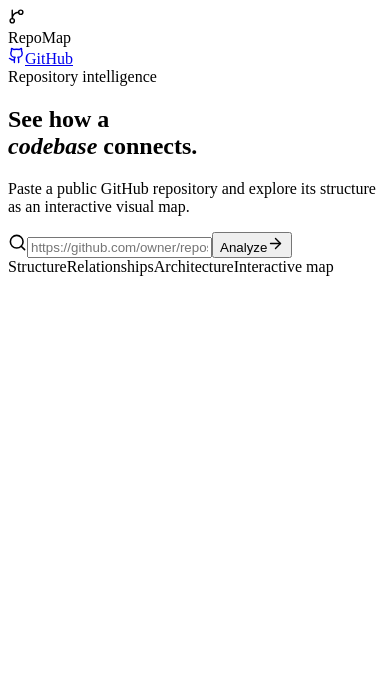
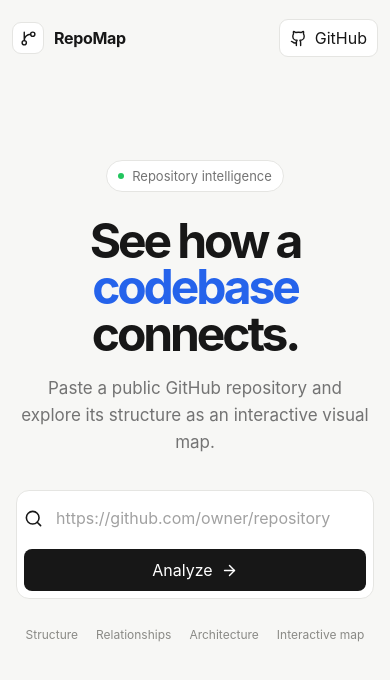
Before and after one commit to spideythedev/repo-map, a Next.js app: page / in a window 390 px wide. Shown: the top 680 px of the page. Built offline with nearby package versions, Linux system fonts and the light colour scheme.

Commit message:
Update globals.css

```diff
--- a/app/globals.css
+++ b/app/globals.css
@@ -1,3 +1,419 @@
+:root {
+  --bg: #f7f7f5;
+  --surface: #ffffff;
+  --text: #171717;
+  --muted: #737373;
+  --line: #e5e5e2;
+  --accent: #2563eb;
+  --accent-soft: #eff6ff;
+  --danger: #dc2626;
+}
+
+* {
+  box-sizing: border-box;
+}
+
+html {
+  scroll-behavior: smooth;
+}
+
+body {
+  margin: 0;
+  background: var(--bg);
+  color: var(--text);
+  font-family:
+    Inter,
+    ui-sans-serif,
+    system-ui,
+    -apple-system,
+    BlinkMacSystemFont,
+    "Segoe UI",
+    sans-serif;
+}
+
+button,
+input {
+  font: inherit;
+}
+
+button {
+  cursor: pointer;
+}
+
+.nav {
+  width: min(1180px, calc(100% - 40px));
+  height: 76px;
+  margin: auto;
+  display: flex;
+  align-items: center;
+  justify-content: space-between;
+}
+
+.brand {
+  display: flex;
+  align-items: center;
+  gap: 10px;
+  font-weight: 650;
+  letter-spacing: -0.02em;
+}
+
+.brand-mark {
+  width: 32px;
+  height: 32px;
+  border: 1px solid var(--line);
+  border-radius: 9px;
+  display: grid;
+  place-items: center;
+  background: var(--surface);
+}
+
+.github-link,
+.new-analysis {
+  display: inline-flex;
+  align-items: center;
+  gap: 8px;
+  color: var(--text);
+  text-decoration: none;
+  border: 1px solid var(--line);
+  background: var(--surface);
+  border-radius: 9px;
+  padding: 9px 13px;
+  transition:
+    background 180ms ease,
+    color 180ms ease,
+    transform 180ms ease;
+}
+
+.github-link:hover,
+.new-analysis:hover {
+  background: #f0f0ed;
+  transform: translateY(-1px);
+}
+
+.hero {
+  width: min(900px, calc(100% - 32px));
+  min-height: calc(100vh - 76px);
+  margin: auto;
+  padding: 15vh 0 80px;
+  text-align: center;
+  animation: enter 600ms ease both;
+}
+
+.eyebrow {
+  display: inline-flex;
+  align-items: center;
+  gap: 8px;
+  padding: 7px 11px;
+  border: 1px solid var(--line);
+  border-radius: 999px;
+  background: var(--surface);
+  color: var(--muted);
+  font-size: 13px;
+}
+
+.eyebrow span {
+  width: 6px;
+  height: 6px;
+  border-radius: 50%;
+  background: #22c55e;
+}
+
+h1 {
+  margin: 26px 0 18px;
+  font-size: clamp(48px, 8vw, 86px);
+  line-height: 0.96;
+  letter-spacing: -0.065em;
+  font-weight: 650;
+}
+
+h1 em {
+  color: var(--accent);
+  font-style: normal;
+}
+
+.hero-copy {
+  max-width: 570px;
+  margin: 0 auto 34px;
+  color: var(--muted);
+  font-size: 17px;
+  line-height: 1.6;
+}
+
+.search-box {
+  width: min(720px, 100%);
+  margin: auto;
+  padding: 6px 6px 6px 16px;
+  display: flex;
+  align-items: center;
+  gap: 11px;
+  background: var(--surface);
+  border: 1px solid var(--line);
+  border-radius: 13px;
+  transition:
+    border-color 180ms ease,
+    background 180ms ease;
+}
+
+.search-box:focus-within {
+  border-color: #c8c8c4;
+  background: #fff;
+}
+
+.search-box input {
+  min-width: 0;
+  flex: 1;
+  border: 0;
+  outline: 0;
+  background: transparent;
+  color: var(--text);
+}
+
+.search-box input::placeholder {
+  color: #a1a1a1;
+}
+
+.clear-button {
+  border: 0;
+  background: transparent;
+  color: var(--muted);
+  display: grid;
+  place-items: center;
+  padding: 7px;
+}
+
+.analyze-button {
+  display: inline-flex;
+  align-items: center;
+  gap: 8px;
+  border: 0;
+  border-radius: 8px;
+  padding: 11px 15px;
+  background: var(--text);
+  color: white;
+  transition:
+    background 180ms ease,
+    transform 180ms ease;
+}
+
+.analyze-button:hover:not(:disabled) {
+  background: #333;
+  transform: translateY(-1px);
+}
+
+.analyze-button:disabled {
+  opacity: 0.7;
+  cursor: wait;
+}
+
+.error {
+  margin: 14px 0;
+  color: var(--danger);
+  font-size: 14px;
+}
+
+.feature-row {
+  margin-top: 28px;
+  display: flex;
+  justify-content: center;
+  gap: 24px;
+  color: #8a8a86;
+  font-size: 12px;
+}
+
+.workspace {
+  width: min(1180px, calc(100% - 32px));
+  margin: 40px auto;
+  animation: enter 500ms ease both;
+}
+
+.workspace-header {
+  display: flex;
+  align-items: flex-start;
+  justify-content: space-between;
+  gap: 20px;
+  margin-bottom: 24px;
+}
+
+.repo-path {
+  color: var(--accent);
+  font-size: 13px;
+  margin-bottom: 8px;
+}
+
+.workspace h2 {
+  margin: 0;
+  font-size: 34px;
+  letter-spacing: -0.04em;
+}
+
+.workspace-header p {
+  max-width: 650px;
+  color: var(--muted);
+  line-height: 1.5;
+}
+
+.map {
+  position: relative;
+  min-height: 620px;
+  overflow: hidden;
+  border: 1px solid var(--line);
+  border-radius: 18px;
+  background:
+    linear-gradient(#eeeeeb 1px, transparent 1px),
+    linear-gradient(90deg, #eeeeeb 1px, transparent 1px);
+  background-size: 32px 32px;
+}
+
+.map-center {
+  position: absolute;
+  inset: 50% auto auto 50%;
+  transform: translate(-50%, -50%);
+  width: 170px;
+  min-height: 120px;
+  display: flex;
+  flex-direction: column;
+  align-items: center;
+  justify-content: center;
+  gap: 8px;
+  border: 1px solid var(--line);
+  border-radius: 14px;
+  background: var(--surface);
+  text-align: center;
+}
+
+.map-center small {
+  color: var(--muted);
+}
+
+.nodes {
+  position: absolute;
+  inset: 0;
+}
+
+.node {
+  position: relative;
+  width: max-content;
+  max-width: 260px;
+  margin: 20px;
+  padding: 9px 11px;
+  display: flex;
+  align-items: center;
+  gap: 8px;
+  border: 1px solid var(--line);
+  border-radius: 9px;
+  background: var(--surface);
+  font-size: 12px;
+  animation: nodeIn 500ms ease both;
+}
+
+.node:nth-child(2n) {
+  margin-left: 30%;
+}
+
+.node:nth-child(3n) {
+  margin-left: 60%;
+}
+
+.node:nth-child(4n) {
+  margin-left: 80%;
+}
+
+.node span {
+  overflow: hidden;
+  text-overflow: ellipsis;
+  white-space: nowrap;
+}
+
+.spin {
+  animation: spin 900ms linear infinite;
+}
+
+@keyframes enter {
+  from {
+    opacity: 0;
+    transform: translateY(14px);
+  }
+
+  to {
+    opacity: 1;
+    transform: translateY(0);
+  }
+}
+
+@keyframes nodeIn {
+  from {
+    opacity: 0;
+    transform: scale(0.96) translateY(8px);
+  }
+
+  to {
+    opacity: 1;
+    transform: scale(1) translateY(0);
+  }
+}
+
+@keyframes spin {
+  to {
+    transform: rotate(360deg);
+  }
+}
+
+@media (max-width: 700px) {
+  .nav {
+    width: calc(100% - 24px);
+  }
+
+  .github-link {
+    padding: 8px 10px;
+  }
+
+  .hero {
+    padding-top: 10vh;
+  }
+
+  .search-box {
+    padding: 7px;
+    flex-wrap: wrap;
+  }
+
+  .search-box input {
+    width: calc(100% - 35px);
+    height: 40px;
+  }
+
+  .analyze-button {
+    width: 100%;
+    justify-content: center;
+  }
+
+  .feature-row {
+    flex-wrap: wrap;
+    gap: 10px 18px;
+  }
+
+  .workspace-header {
+    flex-direction: column;
+  }
+
+  .map {
+    min-height: 500px;
+  }
+
+  .node:nth-child(n) {
+    margin-left: 14px;
+  }
+}
+
+@media (prefers-reduced-motion: reduce) {
+  *,
+  *::before,
+  *::after {
+    scroll-behavior: auto !important;
+    animation-duration: 0.01ms !important;
+    transition-duration: 0.01ms !important;
+  }
+}
+
 .map-shell {
   position: relative;
   overflow: hidden;
```
